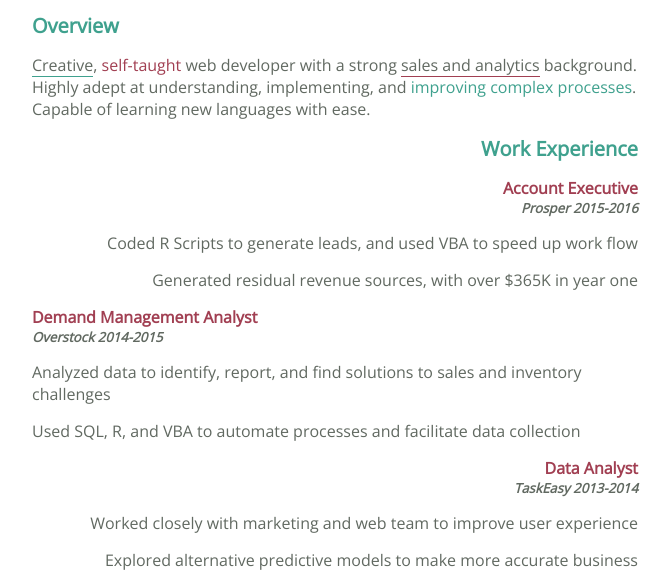
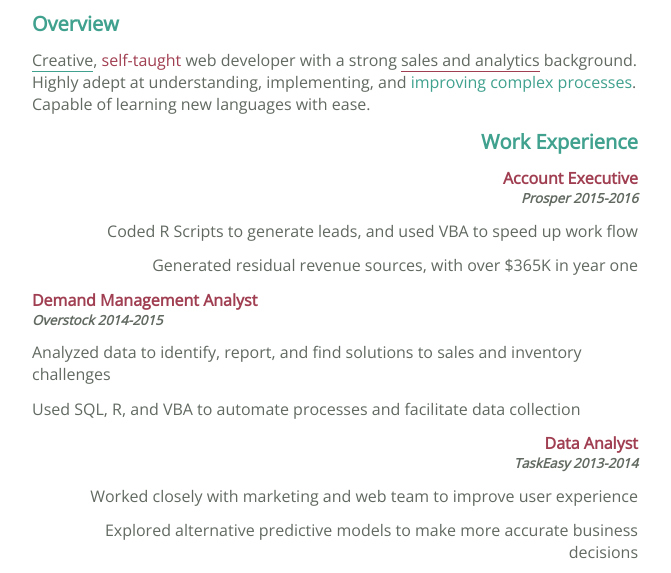
Before and after one commit to bsanchez11385/resume-webdev, a plain HTML site: page index.html in a window 1280 px wide. Shown: the part 181-754 px from the top of the page, without its empty margins (305-976 px from the left). Drawn offline with nearby package versions, Linux system fonts and the light colour scheme.

Commit message:
lowered spacer values slightly

```diff
--- a/scss/variables/_layout.scss
+++ b/scss/variables/_layout.scss
@@ -1,6 +1,6 @@
 $maxWidth: 670px;
 
-$spacer1: 10px;
-$spacer2: 15px;
+$spacer1: 7.5px;
+$spacer2: 12.5px;
 
 $sidePadding: 2.5%;
```
Also changed, not shown: css/application.css, 1 other file.
